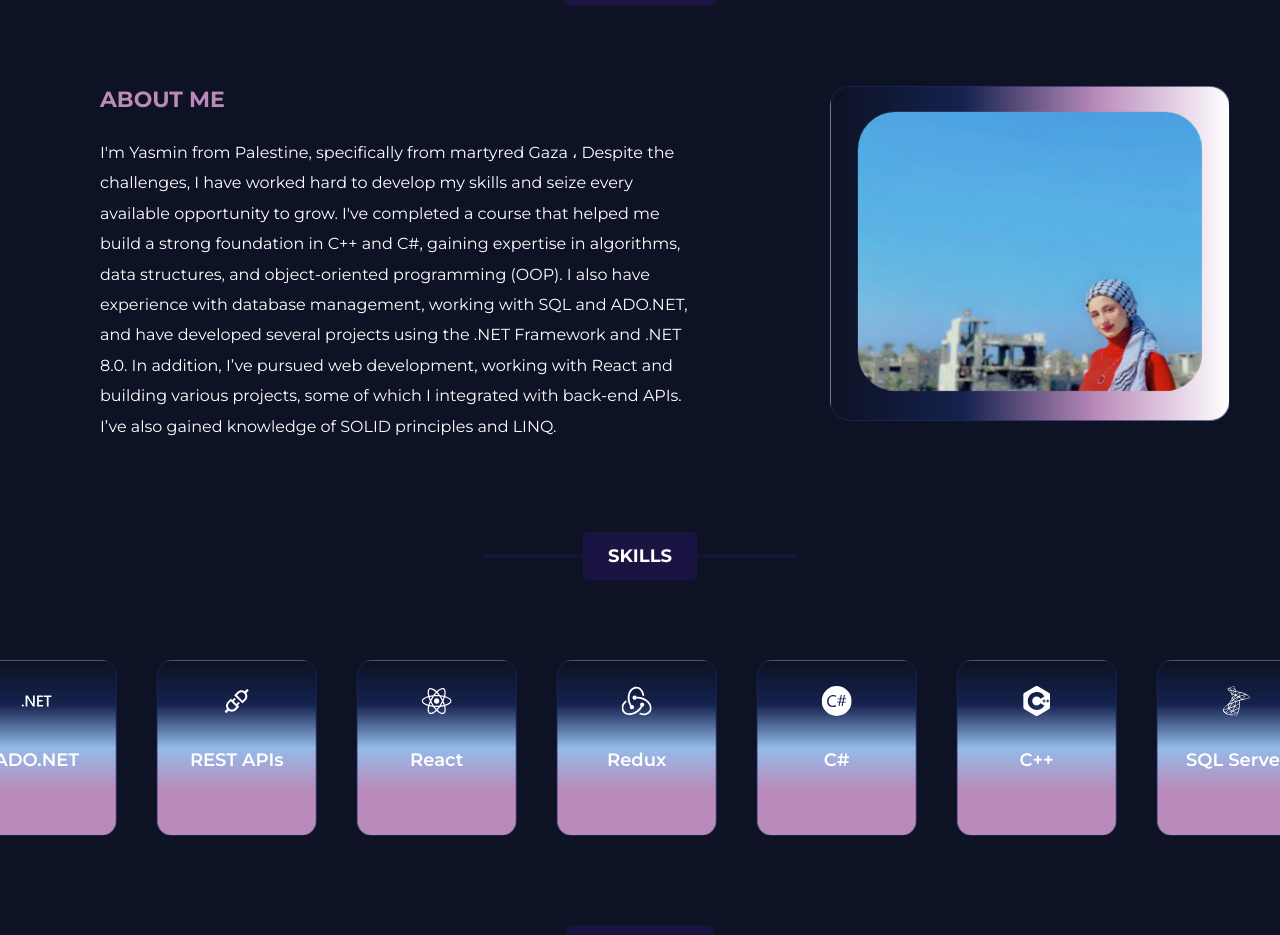
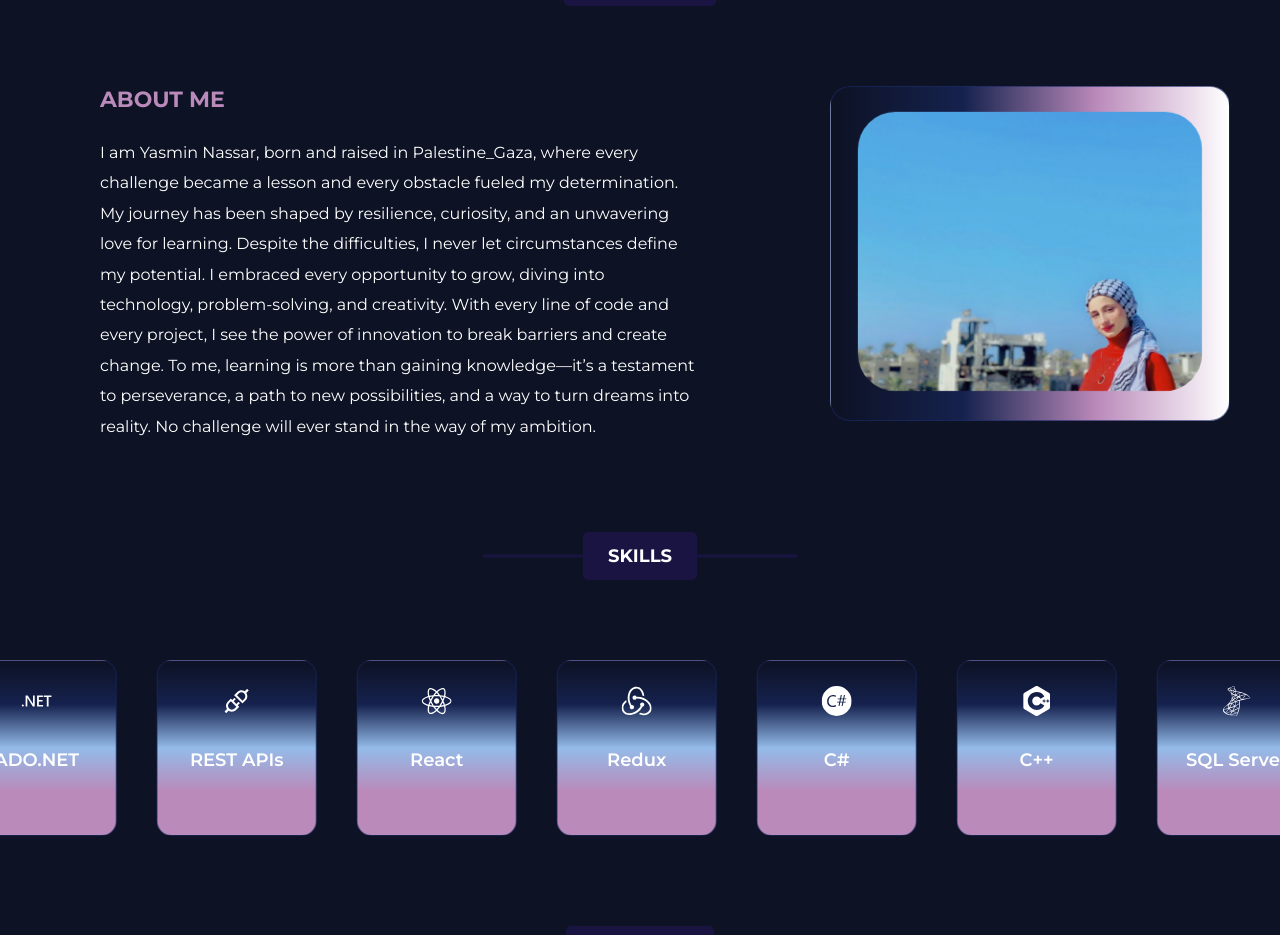
Before and after one commit to YasminMuntaserN/portfolio, a React (Vite) app: page / in a window 1280 px wide. Shown: the part 860-1795 px from the top of the page. Built offline with nearby package versions, Linux system fonts and the light colour scheme.

Commit message:
refactor: edit the about me section

```diff
--- a/src/about/AboutMe.jsx
+++ b/src/about/AboutMe.jsx
@@ -62,9 +62,11 @@ function AboutMe() {
     <Container>
         <Row>
           <div>
-            <Header>About Me</Header>
+            <Header>About Me </Header>
             <P>
-            I'm Yasmin from Palestine, specifically from martyred Gaza ، Despite the challenges, I have worked hard to develop my skills and seize every available opportunity to grow. I've completed a course that helped me build a strong foundation in C++ and C#, gaining expertise in algorithms, data structures, and object-oriented programming (OOP). I also have experience with database management, working with SQL and ADO.NET, and have developed several projects using the .NET Framework and .NET 8.0. In addition, I’ve pursued web development, working with React and building various projects, some of which I integrated with back-end APIs. I’ve also gained knowledge of SOLID principles and LINQ.
+            I am Yasmin Nassar, born and raised in Palestine_Gaza, where every challenge became a lesson and every obstacle fueled my determination. My journey has been shaped by resilience, curiosity, and an unwavering love for learning.
+            Despite the difficulties, I never let circumstances define my potential. I embraced every opportunity to grow, diving into technology, problem-solving, and creativity. With every line of code and every project, I see the power of innovation to break barriers and create change.
+            To me, learning is more than gaining knowledge—it’s a testament to perseverance, a path to new possibilities, and a way to turn dreams into reality. No challenge will ever stand in the way of my ambition.
             </P>
           </div>
       </Row>
```
